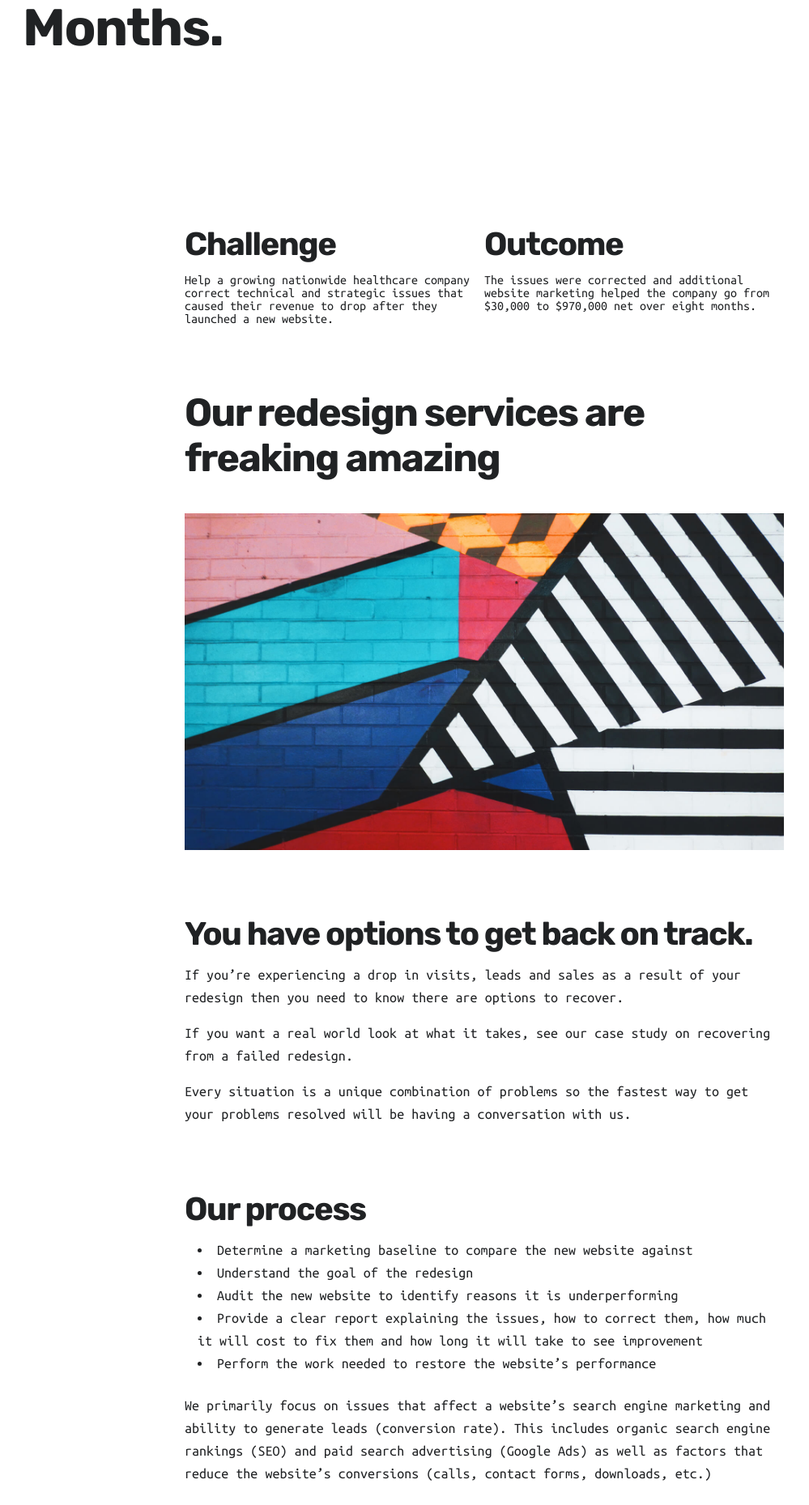
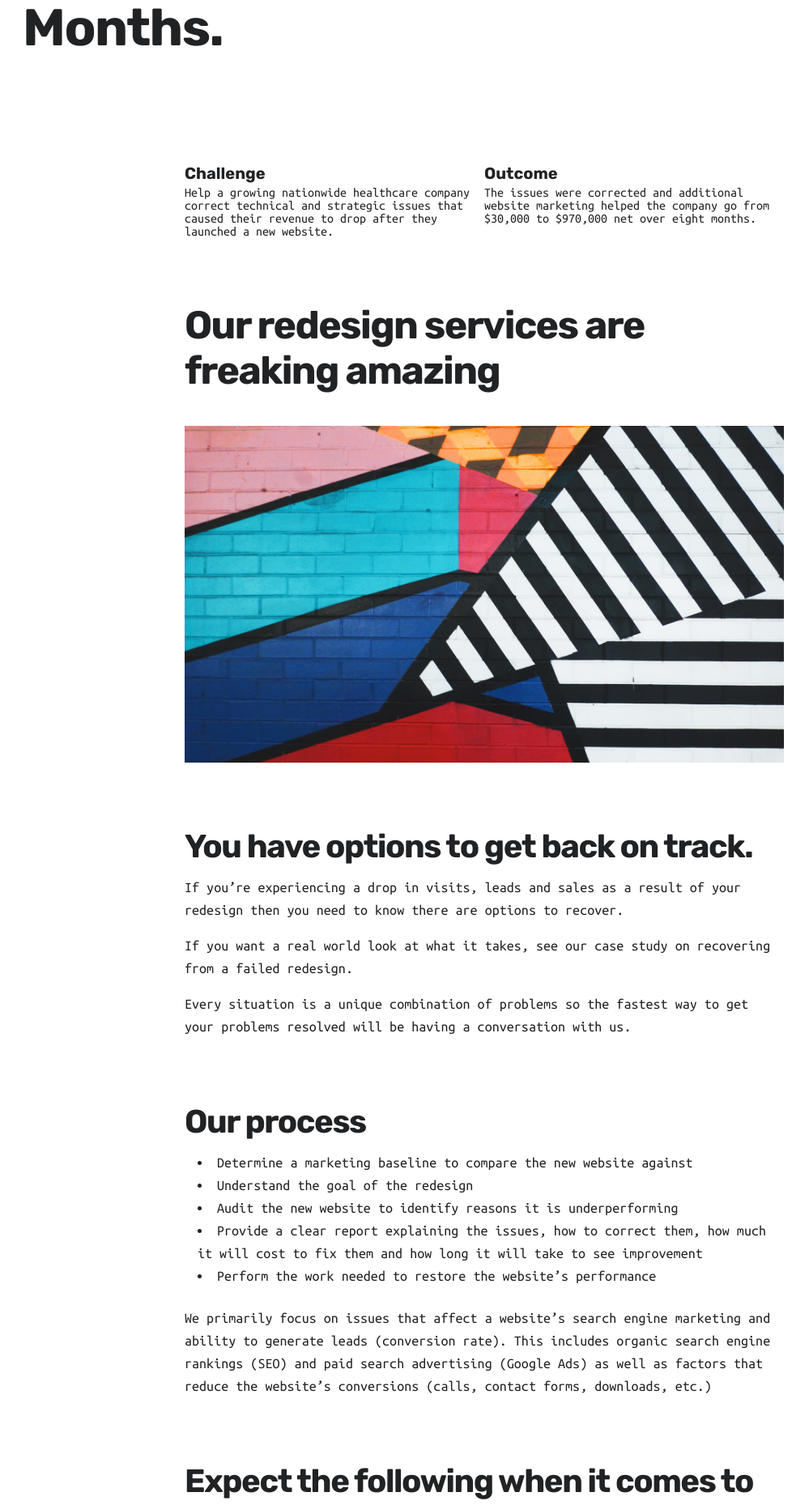
Before and after one commit to gaintap/gaintap.github.io, a Jekyll site: the page built from _case_studies/2020-12-17-case-study.md, in a window 1280 px wide. Shown: the part 382-2241 px from the top of the page at 81% size, without its empty margins (42-1041 px from the left). Built offline with Jekyll 4.4.1, drawn with Linux system fonts in a browser that asks for light colours; nearby versions of some CDN libraries.

```diff
--- a/_layouts/case_study.html
+++ b/_layouts/case_study.html
@@ -19,11 +19,11 @@ layout: default
 			<article class="post__content {% if page.highlight_first %}highlight-first{% endif %}">
                 <div class="case-study-preface" style="display:grid;grid-template-columns: repeat(2, 1fr);">
                 <div class="left">
-                    <h3>Challenge</h3>
+                    <h5>Challenge</h5>
                     {{ page.challenge }}
                     </div>
                 <div class="right">
-                    <h3>Outcome</h3>
+                    <h5>Outcome</h5>
                     {{ page.outcome }}
                     </div>
                 </div>
```
